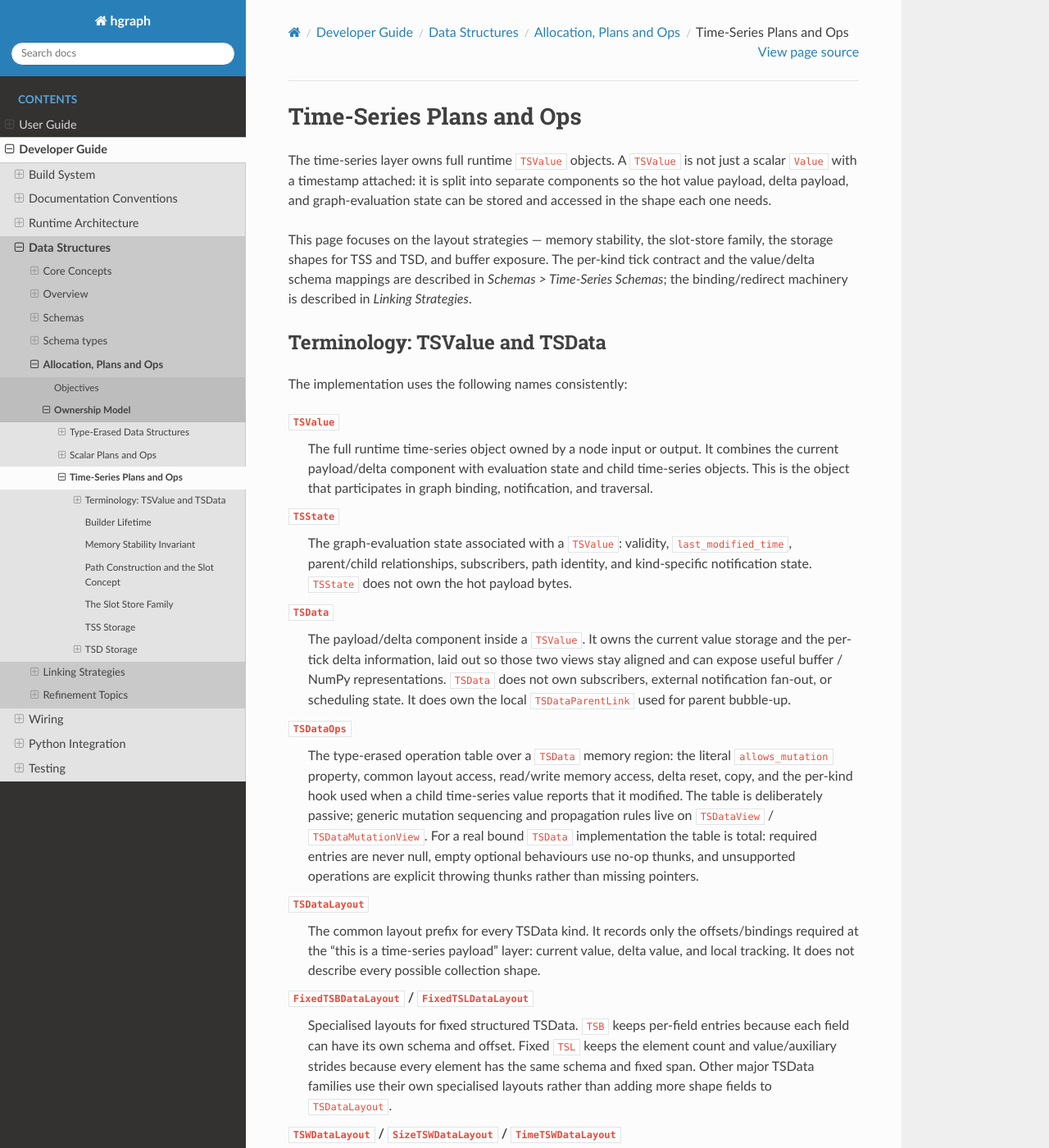
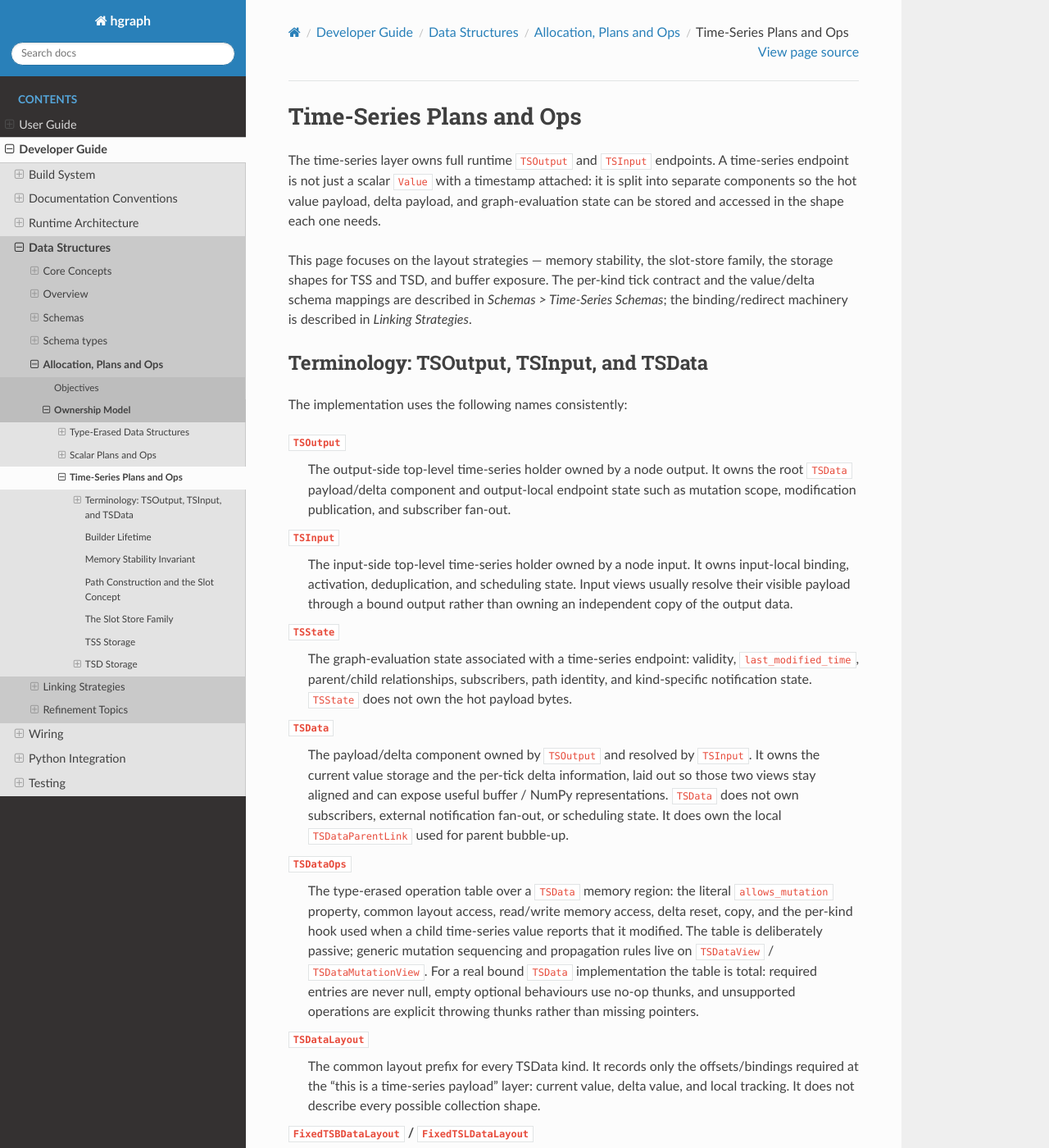
Before and after one commit to hhenson/hg_cpp, a Sphinx documentation site: the page built from docs/source/developer_guide/data_structures/plans_and_ops/time_series.rst, in a window 1280 px wide and 1400 px high. Shown: the whole window at 82% size. Built offline with Sphinx 7.4.7 and the Read the Docs theme 3.1.0, drawn with Linux system fonts in a browser that asks for light colours; some of the changed text lies outside the part shown.

Commit message:
Update docs to remove TSValue and focus on TSInput and TSOutput with TSData taking the role that TSValue would have played.

```diff
--- a/docs/source/developer_guide/data_structures/plans_and_ops/erased_types.rst
+++ b/docs/source/developer_guide/data_structures/plans_and_ops/erased_types.rst
@@ -114,8 +114,8 @@ A view exposes:
 Atomic ``set<T>`` is available only on a mutable ``ValueView`` opened
 with ``begin_mutation()``. Structural mutation and delta views are not
 part of the scalar value view. Delta views are reserved for the
-``TSValue`` / ``TSView`` infrastructure where per-tick modification
-state is meaningful.
+``TSOutput`` / ``TSInput`` view infrastructure where per-tick
+modification state is meaningful.
 
 View Casting
 ------------
--- a/docs/source/developer_guide/data_structures/plans_and_ops/scalar.rst
+++ b/docs/source/developer_guide/data_structures/plans_and_ops/scalar.rst
@@ -83,7 +83,7 @@ the schema for stable addresses.
   pairs the plan with the compact kind-specific ops table.
 
 The time-series layer has the matching ``TSDataPlanFactory`` for the
-payload/delta component inside a full ``TSValue``. Atomic TSData
+payload/delta component inside a time-series endpoint. Atomic TSData
 planning is implemented using compact scalar value storage plus a
 separate delta/tracking region. Collection-shaped TSData planning is
 reserved for the slot-oriented time-series stores.
--- a/docs/source/developer_guide/data_structures/plans_and_ops/time_series.rst
+++ b/docs/source/developer_guide/data_structures/plans_and_ops/time_series.rst
@@ -1,11 +1,11 @@
 Time-Series Plans and Ops
 =========================
 
-The time-series layer owns full runtime ``TSValue`` objects. A
-``TSValue`` is not just a scalar ``Value`` with a timestamp attached:
-it is split into separate components so the hot value payload, delta
-payload, and graph-evaluation state can be stored and accessed in the
-shape each one needs.
+The time-series layer owns full runtime ``TSOutput`` and ``TSInput``
+endpoints. A time-series endpoint is not just a scalar ``Value`` with a
+timestamp attached: it is split into separate components so the hot
+value payload, delta payload, and graph-evaluation state can be stored
+and accessed in the shape each one needs.
 
 This page focuses on the layout strategies — memory stability, the
 slot-store family, the storage shapes for TSS and TSD, and buffer
@@ -13,30 +13,37 @@ exposure. The per-kind tick contract and the value/delta schema
 mappings are described in *Schemas > Time-Series Schemas*; the
 binding/redirect machinery is described in *Linking Strategies*.
 
-Terminology: TSValue and TSData
--------------------------------
+Terminology: TSOutput, TSInput, and TSData
+------------------------------------------
 
 The implementation uses the following names consistently:
 
-``TSValue``
-    The full runtime time-series object owned by a node input or
-    output. It combines the current payload/delta component with
-    evaluation state and child time-series objects. This is the object
-    that participates in graph binding, notification, and traversal.
+``TSOutput``
+    The output-side top-level time-series holder owned by a node output.
+    It owns the root ``TSData`` payload/delta component and output-local
+    endpoint state such as mutation scope, modification publication, and
+    subscriber fan-out.
+
+``TSInput``
+    The input-side top-level time-series holder owned by a node input. It
+    owns input-local binding, activation, deduplication, and scheduling
+    state. Input views usually resolve their visible payload through a
+    bound output rather than owning an independent copy of the output
+    data.
 
 ``TSState``
-    The graph-evaluation state associated with a ``TSValue``:
+    The graph-evaluation state associated with a time-series endpoint:
     validity, ``last_modified_time``, parent/child relationships,
     subscribers, path identity, and kind-specific notification state.
     ``TSState`` does not own the hot payload bytes.
 
 ``TSData``
-    The payload/delta component inside a ``TSValue``. It owns the
-    current value storage and the per-tick delta information, laid out
-    so those two views stay aligned and can expose useful buffer /
-    NumPy representations. ``TSData`` does not own subscribers,
-    external notification fan-out, or scheduling state. It does own the
-    local ``TSDataParentLink`` used for parent bubble-up.
+    The payload/delta component owned by ``TSOutput`` and resolved by
+    ``TSInput``. It owns the current value storage and the per-tick delta
+    information, laid out so those two views stay aligned and can expose
+    useful buffer / NumPy representations. ``TSData`` does not own
+    subscribers, external notification fan-out, or scheduling state. It
+    does own the local ``TSDataParentLink`` used for parent bubble-up.
 
 ``TSDataOps``
     The type-erased operation table over a ``TSData`` memory region:
@@ -97,14 +104,13 @@ The implementation uses the following names consistently:
     structured plans for ``TSB`` / fixed ``TSL``, window plans for
     ``TSW``, and slot-oriented plans for keyed or dynamically-sized
     collection-shaped time-series data. The factory does not plan the
-    whole ``TSValue`` object, only its payload/delta data component.
+    whole endpoint object, only its payload/delta data component.
 
-``TSValueBuilder``
-    The reusable builder for full ``TSValue`` instances. It composes a
-    ``TSDataBinding`` / data plan with the separate ``TSState`` layout
-    and the reusable child-builder graph needed for nested
-    time-series. ``TSValueBuilder`` is the object cached by node and
-    graph construction code.
+``TSOutputBuilder`` / ``TSInputBuilder``
+    Reusable builders for top-level time-series endpoints. They compose
+    a ``TSDataBinding`` / data plan with the separate endpoint state and
+    any reusable child-builder graph needed for nested time-series. These
+    builders are cached by node and graph construction code.
 
 TSData implementation families
 ~~~~~~~~~~~~~~~~~~~~~~~~~~~~~~
@@ -151,9 +157,10 @@ TSData implementation families
     compacting or relocating already-published child addresses.
 
 The terms above keep three layers distinct: scalar ``Value`` storage,
-``TSData`` payload/delta storage, and the full ``TSValue`` runtime
-object. Code and docs should avoid using "TS value plan" unless they
-mean the complete object; payload/delta plans are ``TSData`` plans.
+``TSData`` payload/delta storage, and top-level ``TSOutput`` /
+``TSInput`` endpoint state. Code and docs should avoid using "TS value
+plan"; payload/delta plans are ``TSData`` plans, and endpoint plans are
+output/input plans.
 
 TSData Memory Layout and Delta Tracking
 ~~~~~~~~~~~~~~~~~~~~~~~~~~~~~~~~~~~~~~~
@@ -504,7 +511,7 @@ field/index/slot ids.
 ``TSDataMutationView`` is the mutation-only handle. It carries a view
 copy plus the current engine time and validates that the bound
 ``TSDataOps::allows_mutation`` property is true. Mutation depth is
-tracked by the owning root ``TSValue`` / state object, not by each
+tracked by the owning root ``TSOutput`` / ``TSInput`` endpoint, not by each
 TSData element:
 
 .. mermaid::
@@ -513,7 +520,7 @@ TSData element:
       Mutation["TSDataMutationView<br/>view_<br/>mutation_time_"]
       Tracking["view_.tracking()<br/>TSDataTracking"]
       EngineTime["active engine time"]
-      Root["root TSValue mutation state<br/>tracks mutation depth"]
+      Root["root endpoint mutation state<br/>tracks mutation depth"]
 
       Mutation -->|references through view_| Tracking
       Mutation -->|carries| EngineTime
@@ -532,8 +539,8 @@ their parent only through ``TSDataParentLink``. The link hides the
 parent-specific details by invoking the parent's
 ``record_child_modified(parent_data, child_id)`` hook before marking
 the parent modified. The later processing of completed modified
-elements belongs to the surrounding ``TSValue`` / state layer. TSData
-does not own external subscriber lists or graph scheduling fan-out.
+elements belongs to the surrounding endpoint/state layer. TSData does
+not own external subscriber lists or graph scheduling fan-out.
 
 The implemented atomic plan follows the compact layout above. ``TSB``
 and fixed-size ``TSL`` use the fixed structured layout above. ``TSW``
@@ -574,7 +581,7 @@ live/constructed state, and delta masks.
    flowchart TD
       Slot["stable slot id"]
       KeyPayload["key payload<br/>or positional child"]
-      ChildPayload["child TSData / TSValue<br/>where the shape has children"]
+      ChildPayload["child TSData<br/>where the shape has children"]
       LiveState["key constructed/live state"]
       DeltaMasks["delta masks<br/>added / removed / modified"]
       Path["binding path component"]
@@ -675,21 +682,21 @@ The bubble-up path uses the slot id carried by the child's
 Builder Lifetime
 ----------------
 
-Time-series value builders are reusable builders. A
-``TSValueBuilder`` resolves a ``TSValueTypeMetaData`` schema to the
-``TSDataBinding`` / data plan, state layout, and child-builder graph
-needed to construct a full ``TSValue`` runtime object. Once resolved,
-it should be cached and reused to construct multiple time-series
-instances with the same schema. This is the opposite of the value-
-layer ``ListBuilder`` / ``MapBuilder`` family, which is local scratch
-storage for one immutable ``Value``.
+Time-series endpoint builders are reusable builders. A
+``TSOutputBuilder`` or ``TSInputBuilder`` resolves a
+``TSValueTypeMetaData`` schema to the ``TSDataBinding`` / data plan,
+endpoint state layout, and child-builder graph needed to construct a
+top-level time-series endpoint. Once resolved, it should be cached and
+reused to construct multiple endpoints with the same schema. This is
+the opposite of the value-layer ``ListBuilder`` / ``MapBuilder``
+family, which is local scratch storage for one immutable ``Value``.
 
 This distinction matters most for nested structures. A ``TSB`` builder owns
 the reusable builders for its fields; a fixed ``TSL`` builder owns the
 reusable builder for each element position; a ``TSD`` builder owns the
 reusable value-side time-series builder used whenever a new key appears. The
-builder graph is shared construction metadata, while each ``TSValue``
-instance owns its ``TSState``, ``TSData``, and child storage
+builder graph is shared construction metadata, while each endpoint
+instance owns its endpoint state, ``TSData``, and child storage
 independently.
 
 Memory Stability Invariant
--- a/docs/source/developer_guide/data_structures/schemas/index.rst
+++ b/docs/source/developer_guide/data_structures/schemas/index.rst
@@ -79,9 +79,9 @@ The two relevant registries are:
     Schema → plan mapping. Atomic value plans are paired with their
     schema at registration; composite value plans and time-series data
     plans are synthesised on first use and cached. ``TSDataPlanFactory``
-    resolves the payload/delta memory component inside a full
-    ``TSValue``; the rest of the time-series state is planned by the
-    time-series builder. The factory is logically a registry of plans
+    resolves the payload/delta memory component inside a time-series
+    endpoint; the rest of the endpoint state is planned by the
+    input/output builders. The factory is logically a registry of plans
     keyed by schema, so it is treated as part of the schema
     infrastructure even though plans themselves belong to the next
     chapter.
```
